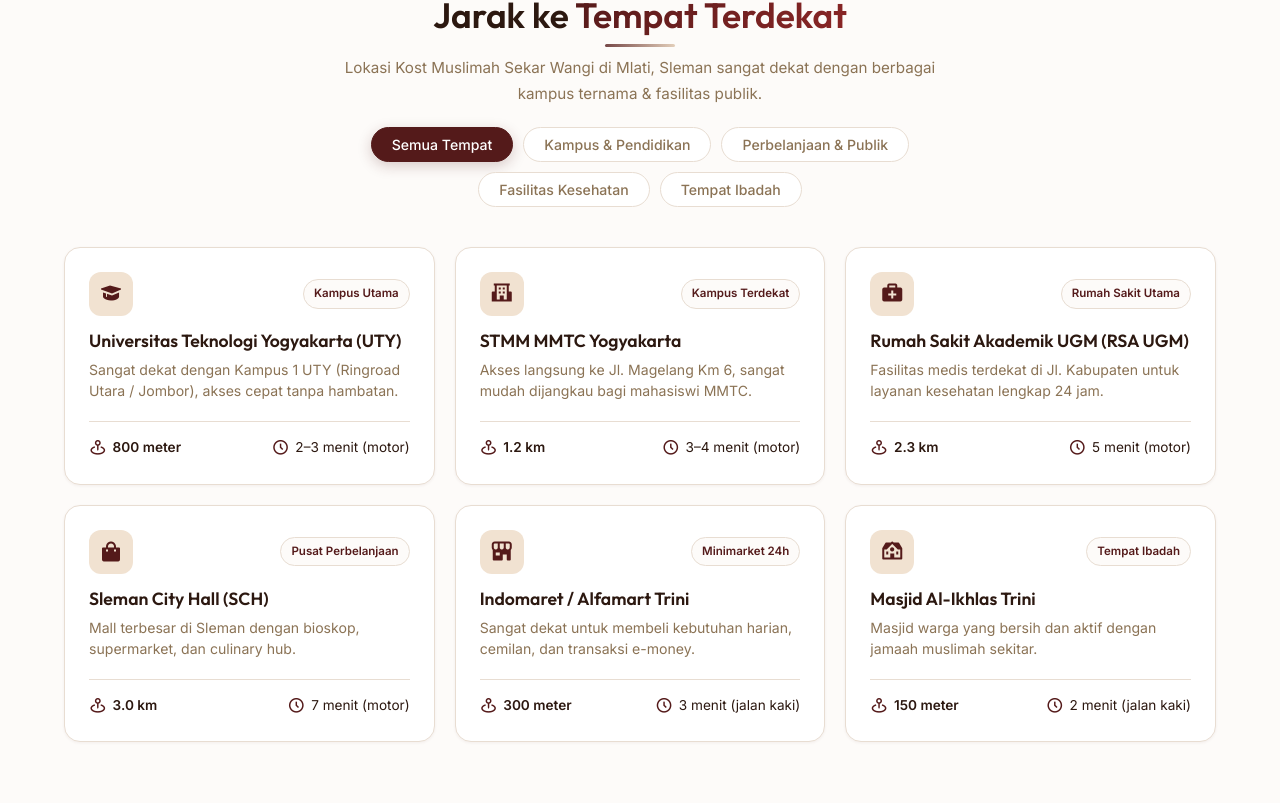
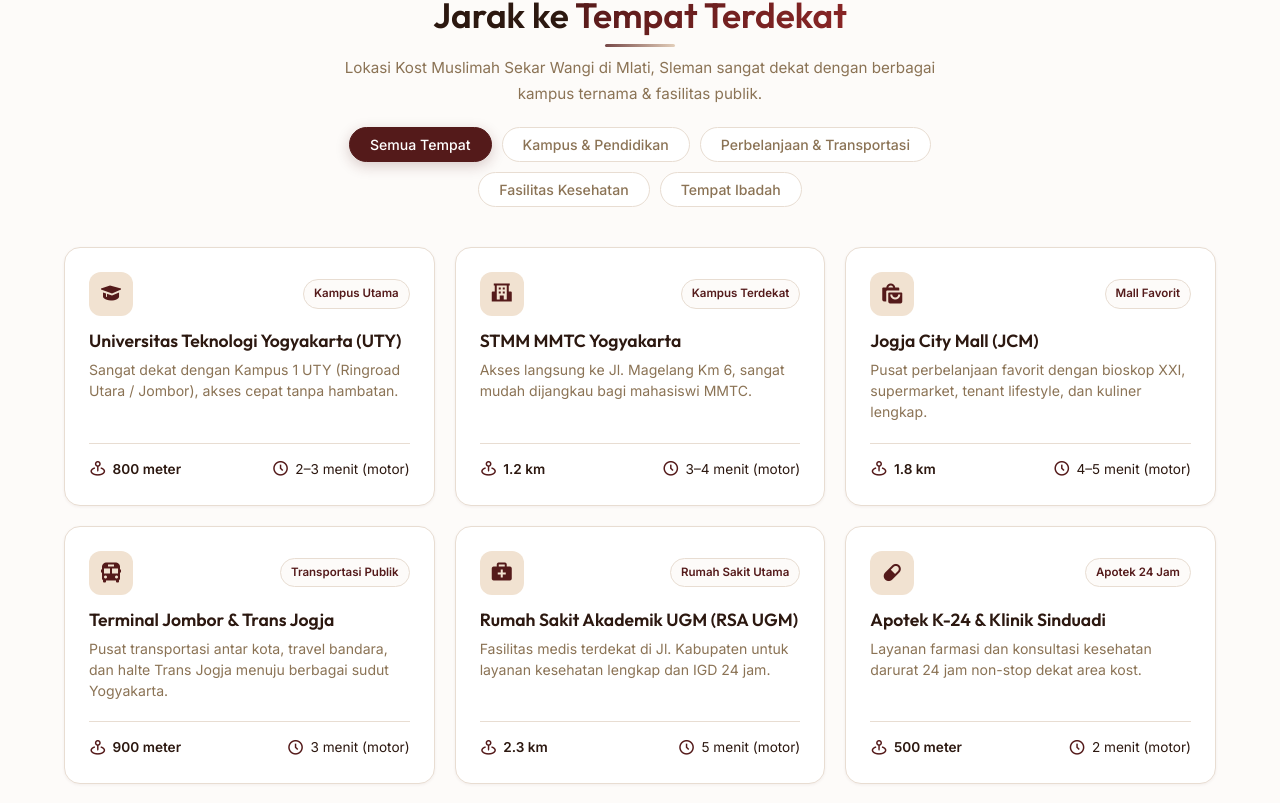
Before and after one commit to febri-dot/SekarSpace, a Vue app: page / in a window 1280 px wide. Shown: the part 2934-3737 px from the top of the page. Built offline with nearby package versions, Linux system fonts and the light colour scheme.

Commit message:
feat(places): add JCM, Terminal Jombor, and Apotek Sinduadi to nearby places

```diff
--- a/src/composables/useDataStore.ts
+++ b/src/composables/useDataStore.ts
@@ -175,7 +175,7 @@
 const STORAGE_PAYMENTS = 'sekar_space_payments_v6'
 const STORAGE_CMS = 'sekar_space_cms_v3'
 const STORAGE_FACILITIES = 'sekar_space_facilities_v1'
-const STORAGE_NEARBY = 'sekar_space_nearby_v3'
+const STORAGE_NEARBY = 'sekar_space_nearby_v4'
 const STORAGE_TESTIMONIALS = 'sekar_space_testimonials_v1'
 const STORAGE_GALLERY = 'sekar_space_gallery_v1'
 const STORAGE_FAQS = 'sekar_space_faqs_v1'
--- a/src/data/nearbyPlaces.json
+++ b/src/data/nearbyPlaces.json
@@ -10,7 +10,7 @@
     },
     {
       "id": "shopping",
-      "label": "Perbelanjaan & Publik"
+      "label": "Perbelanjaan & Transportasi"
     },
     {
       "id": "health",
@@ -44,26 +44,56 @@
     },
     {
       "id": 3,
+      "name": "Jogja City Mall (JCM)",
+      "category": "shopping",
+      "distance": "1.8 km",
+      "time": "4–5 menit (motor)",
+      "icon": "bx bxs-shopping-bags",
+      "badge": "Mall Favorit",
+      "desc": "Pusat perbelanjaan favorit dengan bioskop XXI, supermarket, tenant lifestyle, dan kuliner lengkap."
+    },
+    {
+      "id": 4,
+      "name": "Terminal Jombor & Trans Jogja",
+      "category": "shopping",
+      "distance": "900 meter",
+      "time": "3 menit (motor)",
+      "icon": "bx bxs-bus",
+      "badge": "Transportasi Publik",
+      "desc": "Pusat transportasi antar kota, travel bandara, dan halte Trans Jogja menuju berbagai sudut Yogyakarta."
+    },
+    {
+      "id": 5,
       "name": "Rumah Sakit Akademik UGM (RSA UGM)",
       "category": "health",
       "distance": "2.3 km",
       "time": "5 menit (motor)",
       "icon": "bx bxs-first-aid",
       "badge": "Rumah Sakit Utama",
-      "desc": "Fasilitas medis terdekat di Jl. Kabupaten untuk layanan kesehatan lengkap 24 jam."
+      "desc": "Fasilitas medis terdekat di Jl. Kabupaten untuk layanan kesehatan lengkap dan IGD 24 jam."
     },
     {
-      "id": 4,
+      "id": 6,
+      "name": "Apotek K-24 & Klinik Sinduadi",
+      "category": "health",
+      "distance": "500 meter",
+      "time": "2 menit (motor)",
+      "icon": "bx bxs-capsule",
+      "badge": "Apotek 24 Jam",
+      "desc": "Layanan farmasi dan konsultasi kesehatan darurat 24 jam non-stop dekat area kost."
+    },
+    {
+      "id": 7,
       "name": "Sleman City Hall (SCH)",
       "category": "shopping",
       "distance": "3.0 km",
       "time": "7 menit (motor)",
       "icon": "bx bxs-shopping-bag",
       "badge": "Pusat Perbelanjaan",
-      "desc": "Mall terbesar di Sleman dengan bioskop, supermarket, dan culinary hub."
+      "desc": "Mall besar di Jl. Magelang dengan fasilitas hiburan, bioskop, dan event exhibition."
     },
     {
-      "id": 5,
+      "id": 8,
       "name": "Indomaret / Alfamart Trini",
       "category": "shopping",
       "distance": "300 meter",
@@ -73,14 +103,14 @@
       "desc": "Sangat dekat untuk membeli kebutuhan harian, cemilan, dan transaksi e-money."
     },
     {
-      "id": 6,
+      "id": 9,
       "name": "Masjid Al-Ikhlas Trini",
       "category": "worship",
       "distance": "150 meter",
       "time": "2 menit (jalan kaki)",
       "icon": "bx bxs-institution",
       "badge": "Tempat Ibadah",
-      "desc": "Masjid warga yang bersih dan aktif dengan jamaah muslimah sekitar."
+      "desc": "Masjid warga yang bersih, aman, dan aktif dengan jamaah muslimah sekitar kost."
     }
   ]
 }
```
